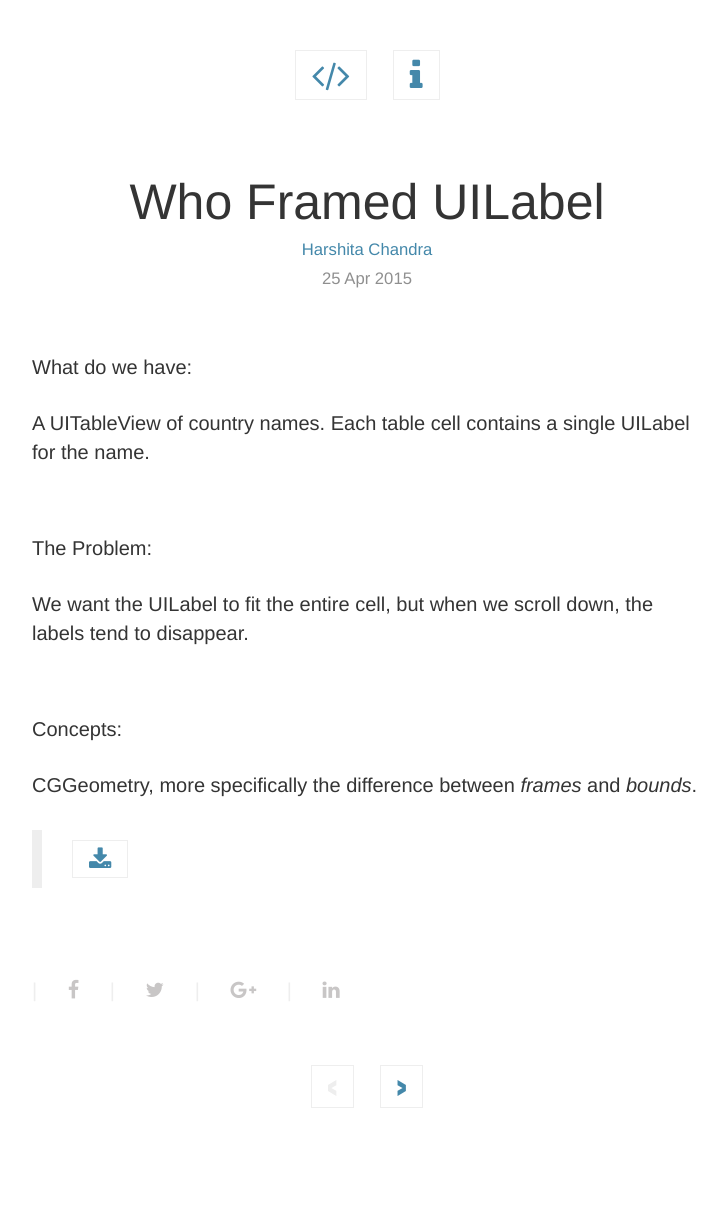
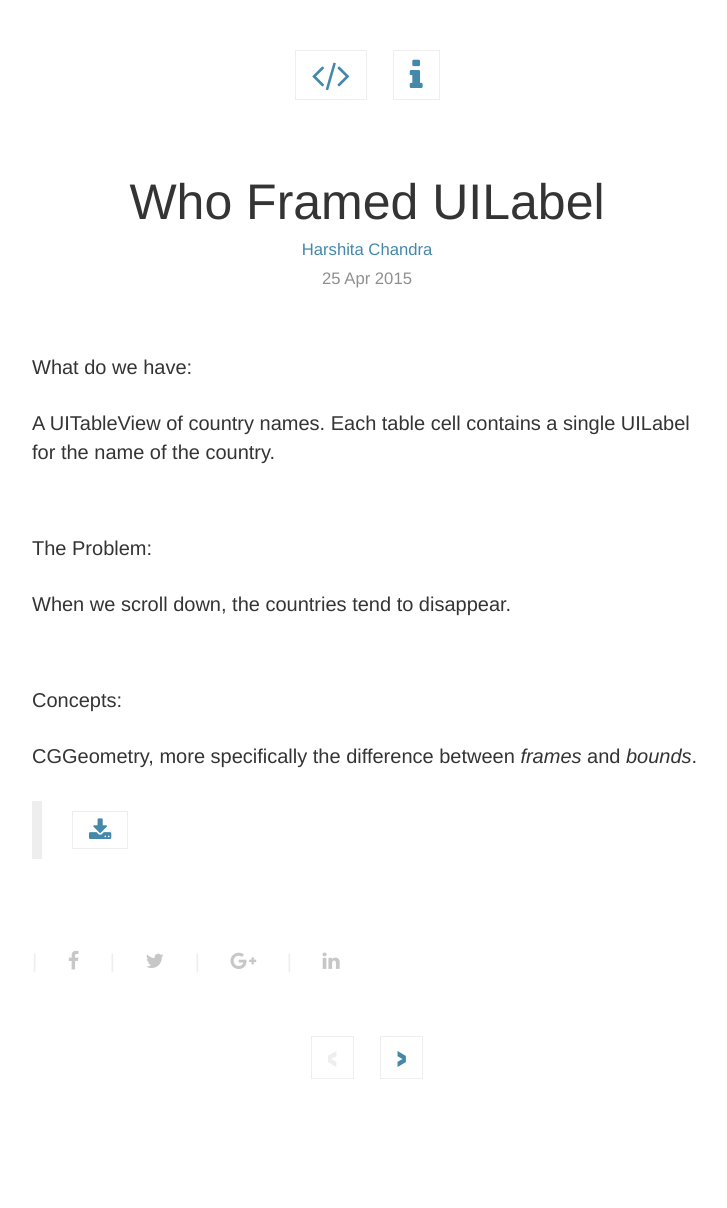
Before and after one commit to ProjectiveC/ProjectiveC.github.io, a Jekyll site: the page built from _posts/2015-04-25-bound-and-framed.md, in a window 1280 px wide. Shown: the whole page, without its empty margins (273-1000 px from the left). Built offline with Jekyll 4.4.1, drawn with Linux system fonts in a browser that asks for light colours; nearby versions of some CDN libraries; comment, search, counter and statistics services are not loaded; after the commit the page ends 1179 px from its top, so only the background shows below that.

Commit message:
update post

```diff
--- a/_posts/2015-04-25-bound-and-framed.md
+++ b/_posts/2015-04-25-bound-and-framed.md
@@ -6,12 +6,12 @@ project_url: https://github.com/ProjectiveC/BoundAndFramed
 ---
 
 #### What do we have:
-A UITableView of country names. Each table cell contains a single UILabel for the name.
+A UITableView of country names. Each table cell contains a single UILabel for the name of the country.
 
 <br />
 
 #### The Problem:
-We want the UILabel to fit the entire cell, but when we scroll down, the labels tend to disappear.
+When we scroll down, the countries tend to disappear.
 
 <br />
 
```
